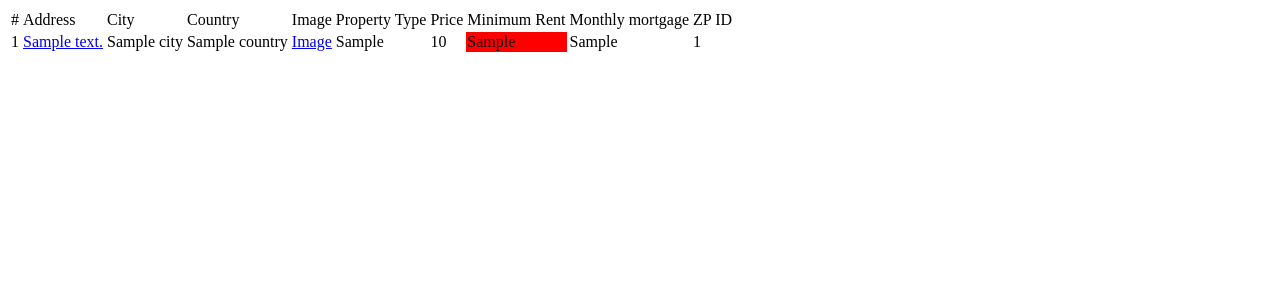
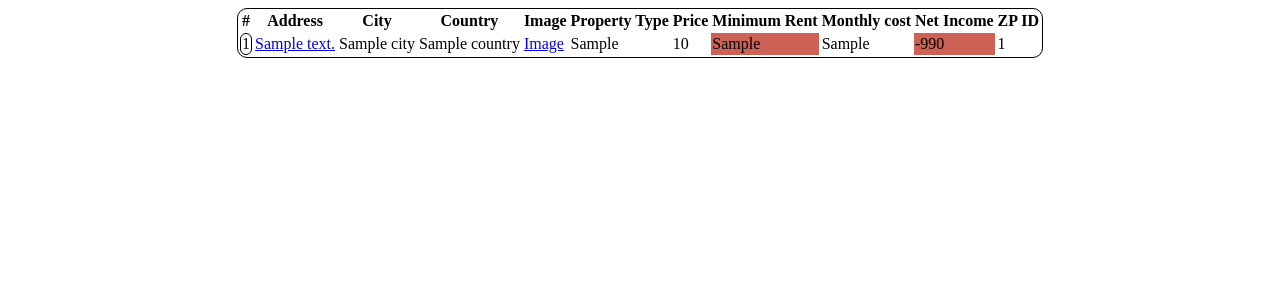
Before and after one commit to taz13/RentalManager, a Django app: template rentEstimator/templates/rentEstimator/index.html in a window 1280 px wide. Shown: the top 300 px of the page. Run offline with Django 3.2, Linux system fonts and the light colour scheme; the template is opened without the code that fills it: most values are stand-ins (such as "Sample title", 1, 10 or a date in 2020); some libraries are stand-ins or nearby versions.

Commit message:
1. Added feature to get results based on cities 2. Updated styling of the result table. 3. Show net income 4. Updated url format 5. Fixed bug with city names and removed extra space 6. Fixed bug when no lat, long value is present

```diff
--- a/rentEstimator/templates/rentEstimator/index.html
+++ b/rentEstimator/templates/rentEstimator/index.html
@@ -1,36 +1,45 @@
-<table>
+<table style="border: 1px solid black; border-radius: 10px; margin-left: auto;
+  margin-right: auto;">
     <tr>
-        <td>#</td>
-        <td>Address</td>
-        <td>City</td>
-        <td>Country</td>
-        <td>Image</td>
-        <td>Property Type</td>
-        <td>Price</td>
-        <td>Minimum Rent</td>
-        <td>Monthly mortgage</td>
-        <td>ZP ID</td>
+        <th>#</th>
+        <th>Address</th>
+        <th>City</th>
+        <th>Country</th>
+        <th>Image</th>
+        <th>Property Type</th>
+        <th>Price</th>
+        <th>Minimum Rent</th>
+        <th>Monthly cost</th>
+        <th>Net Income</th>
+        <th>ZP ID</th>
     </tr>
     {% for item in property_list %}
     <tr>
-        <td>{{forloop.counter}}</td>
+        <td style="border: 1px solid black; border-radius: 10px;">{{forloop.counter}}</td>
         <td><a href="{{item.mapUrl}}" target="_blank">{{item.address}}</a></td>
         <td>{{item.city}}</td>
         <td>{{item.country}}</td>
         <td><a href="{{item.imgSrc}}" target="_blank">Image</a></td>
         <td>{{item.propertyType}}</td>
         <td>{{item.price}}</td>
+        {% if item.minRent > 0 and item.minRent <= 2500 %}
+            <td style="background-color:#27AE60">{{item.minRent}}</td>
+        {% elif item.minRent > 2500 and item.minRent < 3750%}
+            <td style="background-color:#F4D03F">{{item.minRent}}</td>
+        {% else %}
+            <td style="background-color:#CD6155">{{item.minRent}}</td>
+        {% endif %}
+        <td>{{item.monthlyMortgage}}</td>
         {% load mathfilters %}
-        {% with cost=item.minRent|sub:item.monthlyMortgage %}
-        {% with cost=cost|sub:750 %}
-        {% if cost > 0 %}
-            <td style="background-color:#00FF00">{{item.minRent}}</td>
+        {% with netIncome=item.minRent|sub:item.monthlyMortgage %}
+        {% with netIncome=netIncome|sub:1000 %}
+        {% if netIncome > 0 %}
+            <td style="background-color:#27AE60">{{netIncome}}</td>
         {% else %}
-            <td style="background-color:#FF0000">{{item.minRent}}</td>
+            <td style="background-color:#CD6155">{{netIncome}}</td>
         {% endif %}
         {% endwith %}
         {% endwith %}
-        <td>{{item.monthlyMortgage}}</td>
         <td>{{item.zpId}}</td>
     </tr>
     {% endfor %}
--- a/rentEstimator/urls.py
+++ b/rentEstimator/urls.py
@@ -4,5 +4,5 @@ from . import views
 
 urlpatterns = [
     path('GetPropertyData', views.getPropertyData, name='getPropertyData'),
-    path('rentEstimate/<slug:province>', views.getRentEstimate, name='getRentEstimate'),
+    path('rentEstimate/<str:location>', views.getRentEstimate, name='getRentEstimate'),
 ]
--- a/rentEstimator/views.py
+++ b/rentEstimator/views.py
@@ -16,9 +16,9 @@ def getPropertyData(request):
 
     return HttpResponse("Success")
 
-def getRentEstimate(request,province):
+def getRentEstimate(request, location):
     try:
-        propertiesList = firebaseDb.getPropertiesData(province)
+        propertiesList = firebaseDb.getPropertiesData(location)
     except Exception as e:
         raise Http404("Error getting property data!!!")
     return render(request, 'rentEstimator/index.html', {'property_list' : propertiesList})
```
Also changed, not shown: RentalManager/firebase.py (+6 -2 lines), rentEstimator/models.py (+5 -2 lines).
